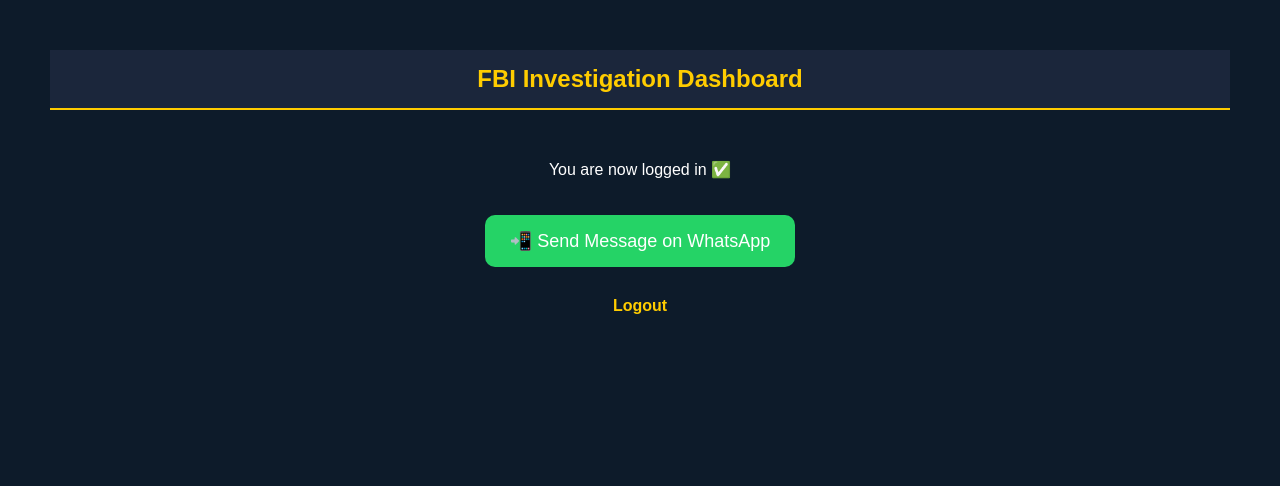
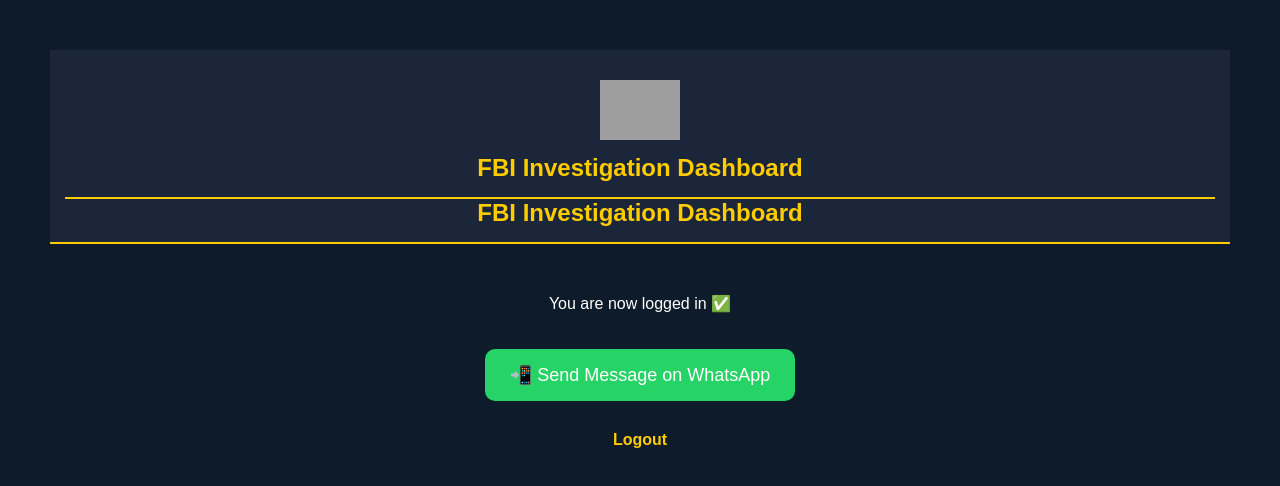
Before and after one commit to THE-FBI-ORG/FBI.ORG, a website: page dashboard.html in a window 1280 px wide. Drawn offline with Linux system fonts and the light colour scheme; grey boxes are pictures that could not be loaded.

Commit message:
Update dashboard.html

```diff
--- a/dashboard.html
+++ b/dashboard.html
@@ -50,6 +50,10 @@
 </head>
 <body>
   <header>
+    <header>
+  <img src="https://upload.wikimedia.org/wikipedia/commons/3/3d/FBI_Seal.svg" alt="FBI Logo" width="80" style="margin-bottom:10px;">
+  <h1>FBI Investigation Dashboard</h1>
+</header>
     <h1>FBI Investigation Dashboard</h1>
   </header>
 
```
